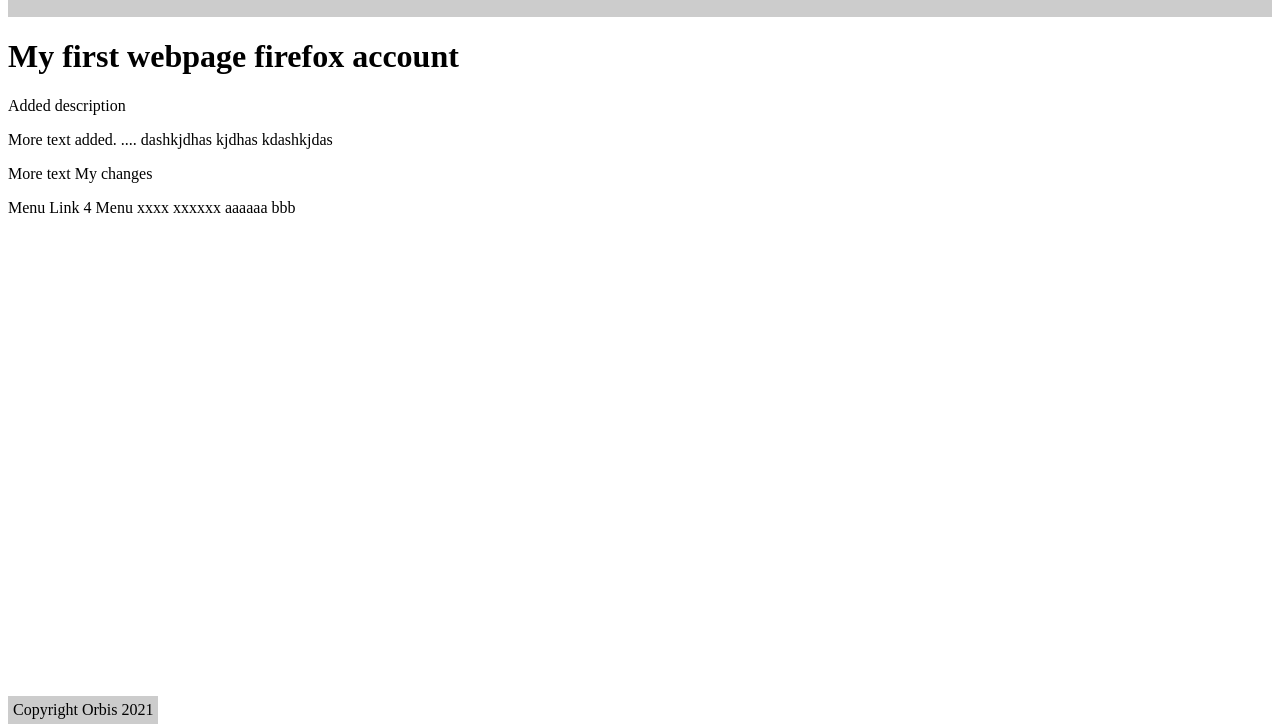
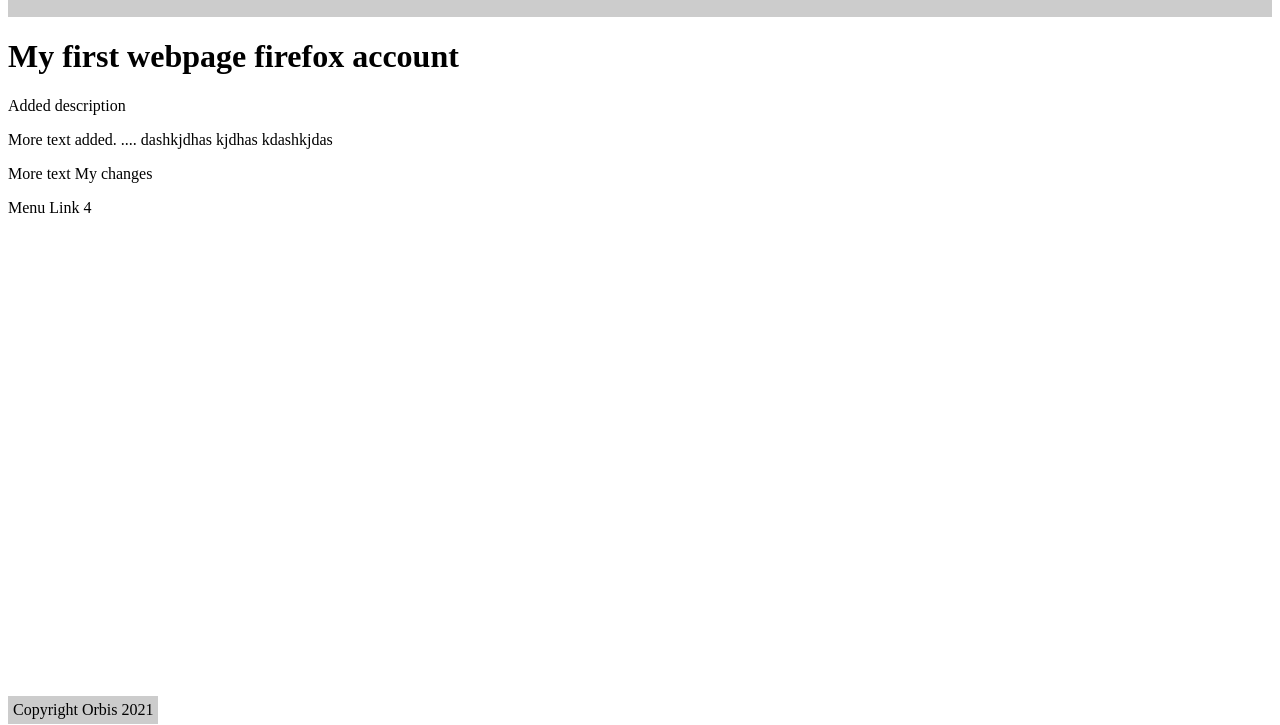
Before and after one commit to DesimirDimitrov/first-repo, a plain HTML site: page index.html in a window 1280 px wide. Shown: the part 75-800 px from the top of the page. Drawn offline with Linux system fonts and the light colour scheme.

Commit message:
Change menu in footer

```diff
--- a/index.html
+++ b/index.html
@@ -18,12 +18,5 @@
     <footer style="background-color: #ccc; padding: 5px; bottom: 1px; position: absolute;">Copyright Orbis 2021</footer>
     Menu Link 4
 
-    Menu
-    xxxx
-
-    xxxxxx
-    aaaaaa
-
-    bbb
 </body>
 </html>
```
